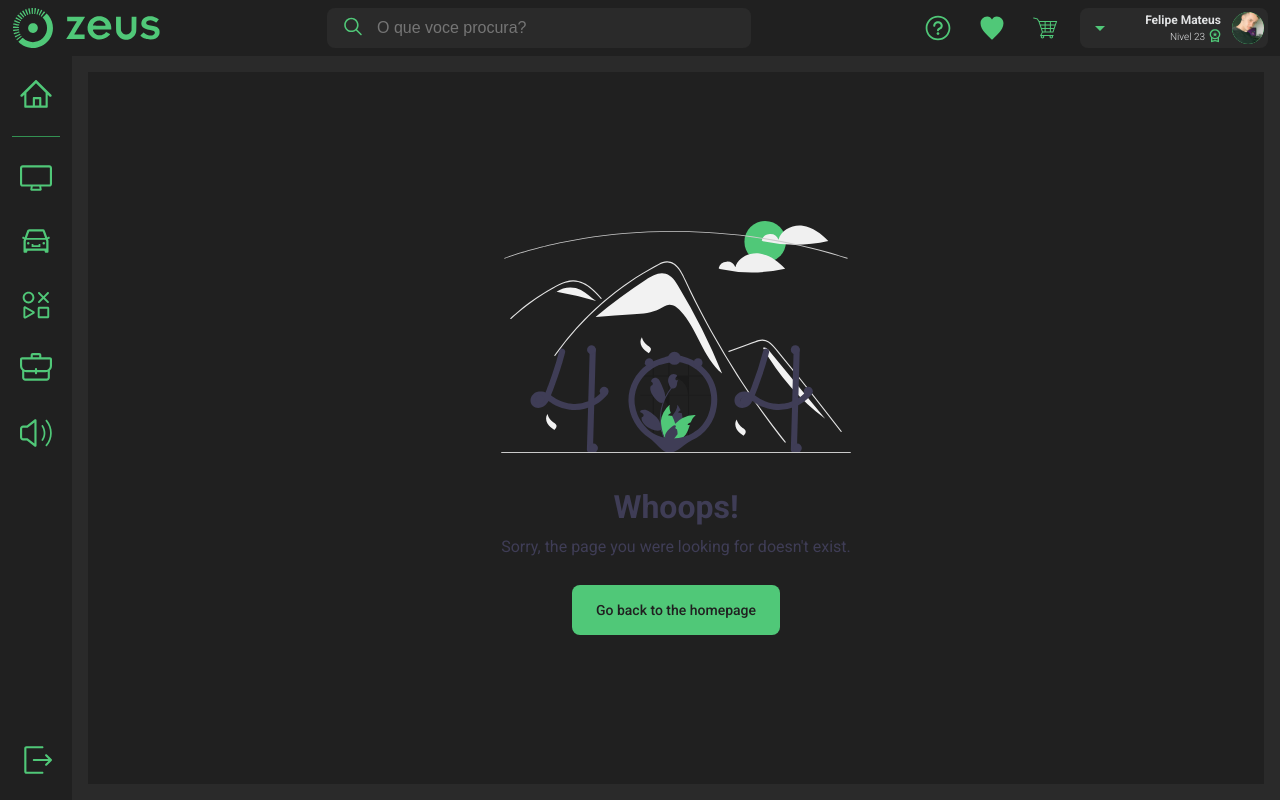
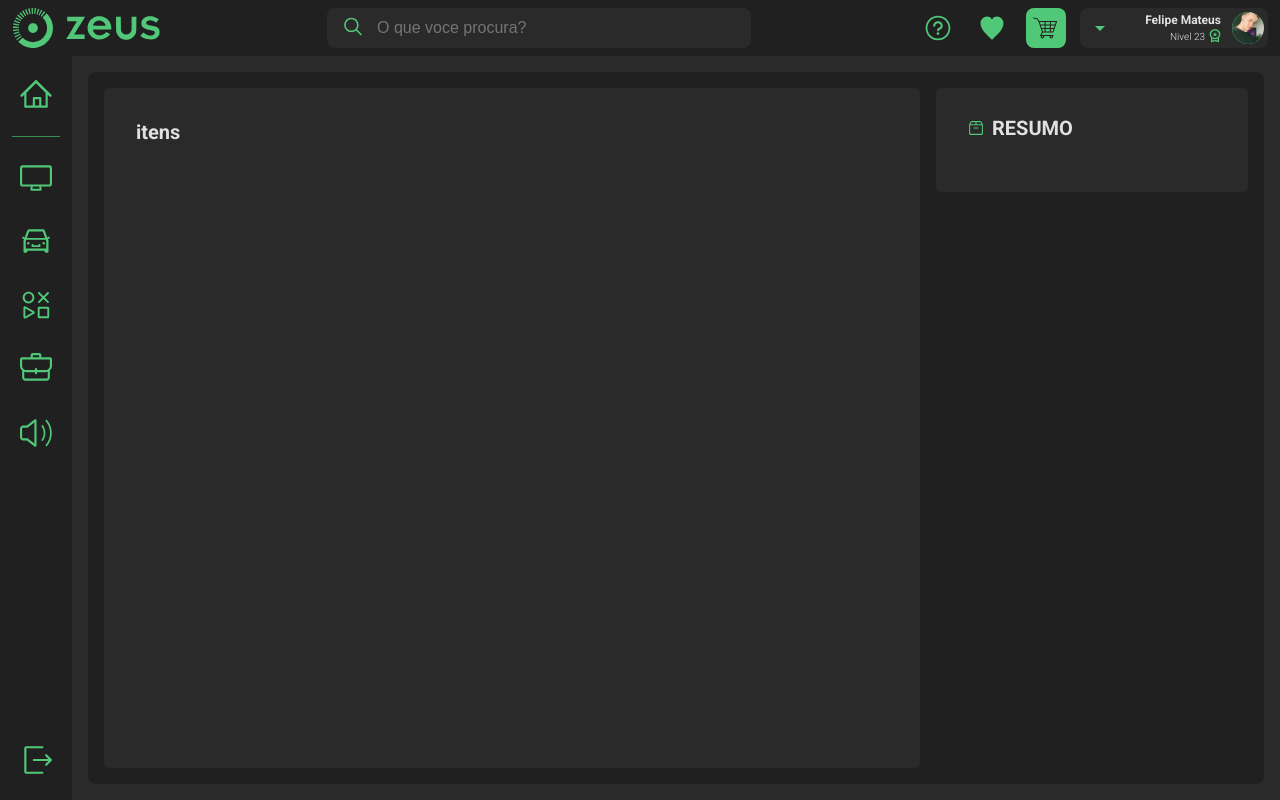
Before and after one commit to avulso17/redux-store, a Next.js app: page /cart in a window 1280 px wide. Before the commit this address had no page. Built offline with nearby package versions, Linux system fonts and the light colour scheme.

Commit message:
feat(cart): create cart page and favorites oage too

```diff
--- a/src/components/navbar/navbar.tsx
+++ b/src/components/navbar/navbar.tsx
@@ -1,4 +1,5 @@
 import Link from 'next/link'
+import { useRouter } from 'next/router'
 
 import { useState } from 'react'
 import { toast } from 'react-hot-toast'
@@ -26,6 +27,7 @@ import { UserMenu } from './userMenu'
 // TODO: Add search function
 export function Navbar(): JSX.Element {
   const cartItens = useAppSelector((state) => state.cart.length)
+  const { pathname } = useRouter()
   const [search, setSearch] = useState<string>('')
 
   function handleSearch(e: React.ChangeEvent<HTMLInputElement>): void {
@@ -63,23 +65,21 @@ export function Navbar(): JSX.Element {
           >
             <QuestionMarkCircledIcon />
           </MenuButton>
-          <MenuButton
-            onClick={() =>
-              toast('Falta regra de negócio e UI design.', { icon: '🚧' })
-            }
-          >
+
+          <Link href='/favorites'>
+            <MenuButton isActive={pathname === '/favorites'}>
               <HeartFilledIcon />
             </MenuButton>
-          <MenuButton
-            onClick={() =>
-              toast('Falta regra de negócio e UI design.', { icon: '🚧' })
-            }
-          >
+          </Link>
+
+          <Link href='/cart'>
+            <MenuButton isActive={pathname === '/cart'}>
               {cartItens > 0 && (
                 <CartCount>{cartItens < 10 ? cartItens : '9+'}</CartCount>
               )}
               <GiShoppingCart />
             </MenuButton>
+          </Link>
 
           <UserMenu />
         </RightDiv>
--- a/src/components/navbar/styles.ts
+++ b/src/components/navbar/styles.ts
@@ -1,4 +1,4 @@
-import styled from 'styled-components'
+import styled, { css } from 'styled-components'
 
 export const Container = styled.nav`
   background-color: ${({ theme }) => theme.default.contrastColor};
@@ -82,7 +82,7 @@ export const RightDiv = styled.div`
   width: fit-content;
 `
 
-export const MenuButton = styled.button`
+export const MenuButton = styled.button<{ isActive?: boolean }>`
   background-color: unset;
   border: none;
   border-radius: 8px;
@@ -109,10 +109,20 @@ export const MenuButton = styled.button`
       color: ${({ theme }) => theme.default.contrastColor};
     }
   }
+
+  ${({ isActive }) =>
+    isActive === true &&
+    css`
+      background-color: ${({ theme }) => theme.default.primary};
+
+      > svg {
+        color: ${({ theme }) => theme.default.contrastColor};
+      }
+    `}
 `
 
 export const CartCount = styled.span`
-  background-color: #ff0000;
+  background-color: ${({ theme }) => theme.colors.red};
   border-radius: 999px;
   color: ${({ theme }) => theme.default.text};
   display: grid;
--- /dev/null
+++ b/src/pages/cart/index.tsx
@@ -0,0 +1,27 @@
+import { useAppSelector } from '@/hooks/useType'
+import { ArchiveIcon } from '@radix-ui/react-icons'
+
+import { CartContent, Container, ResumeSection } from './styles'
+
+export default function CartPage(): JSX.Element {
+  const { cart } = useAppSelector((state) => ({
+    cart: state.cart,
+  }))
+
+  console.log(cart)
+
+  return (
+    <Container>
+      <CartContent>
+        <h1>itens</h1>
+      </CartContent>
+
+      <ResumeSection>
+        <h2>
+          <ArchiveIcon />
+          Resumo
+        </h2>
+      </ResumeSection>
+    </Container>
+  )
+}
--- /dev/null
+++ b/src/pages/cart/styles.ts
@@ -0,0 +1,46 @@
+import styled from 'styled-components'
+
+export const Container = styled.div`
+  background-color: ${({ theme }) => theme.default.contrastColor};
+  border-radius: 0.8rem;
+  display: flex;
+  gap: 1.6rem;
+  padding: 1.6rem;
+  height: 100%;
+  width: 100%;
+`
+
+export const CartContent = styled.div`
+  background-color: ${({ theme }) => theme.default.bgColor};
+  border-radius: 0.6rem;
+  overflow-x: hidden;
+  padding: 3.2rem;
+  height: 100%;
+  width: 100%;
+`
+
+export const ResumeSection = styled.div`
+  background-color: ${({ theme }) => theme.default.bgColor};
+  border-radius: 0.6rem;
+  padding: 3.2rem 3.2rem 2.4rem;
+  height: fit-content;
+  min-width: 31.2rem;
+  width: 31.2rem;
+
+  > h2 {
+    display: flex;
+    align-items: center;
+    gap: 0.8rem;
+    font-size: 2rem;
+    font-weight: 700;
+    line-height: 1.4rem;
+    margin-bottom: 3.2rem;
+    text-transform: uppercase;
+
+    > svg {
+      color: ${({ theme }) => theme.default.primary};
+      height: 1.6rem;
+      width: 1.6rem;
+    }
+  }
+`
--- /dev/null
+++ b/src/pages/favorites/styles.ts
@@ -0,0 +1,11 @@
+import styled from 'styled-components'
+
+export const Container = styled.div`
+  background-color: ${({ theme }) => theme.default.contrastColor};
+  border-radius: 0.8rem;
+  display: flex;
+  flex-direction: column;
+  gap: 1.6rem;
+  height: 100%;
+  width: 100%;
+`
```
Also changed, not shown: src/pages/favorites/index.tsx (added, +17 -0 lines). Lines whose indentation alone changed are shown as unchanged.
